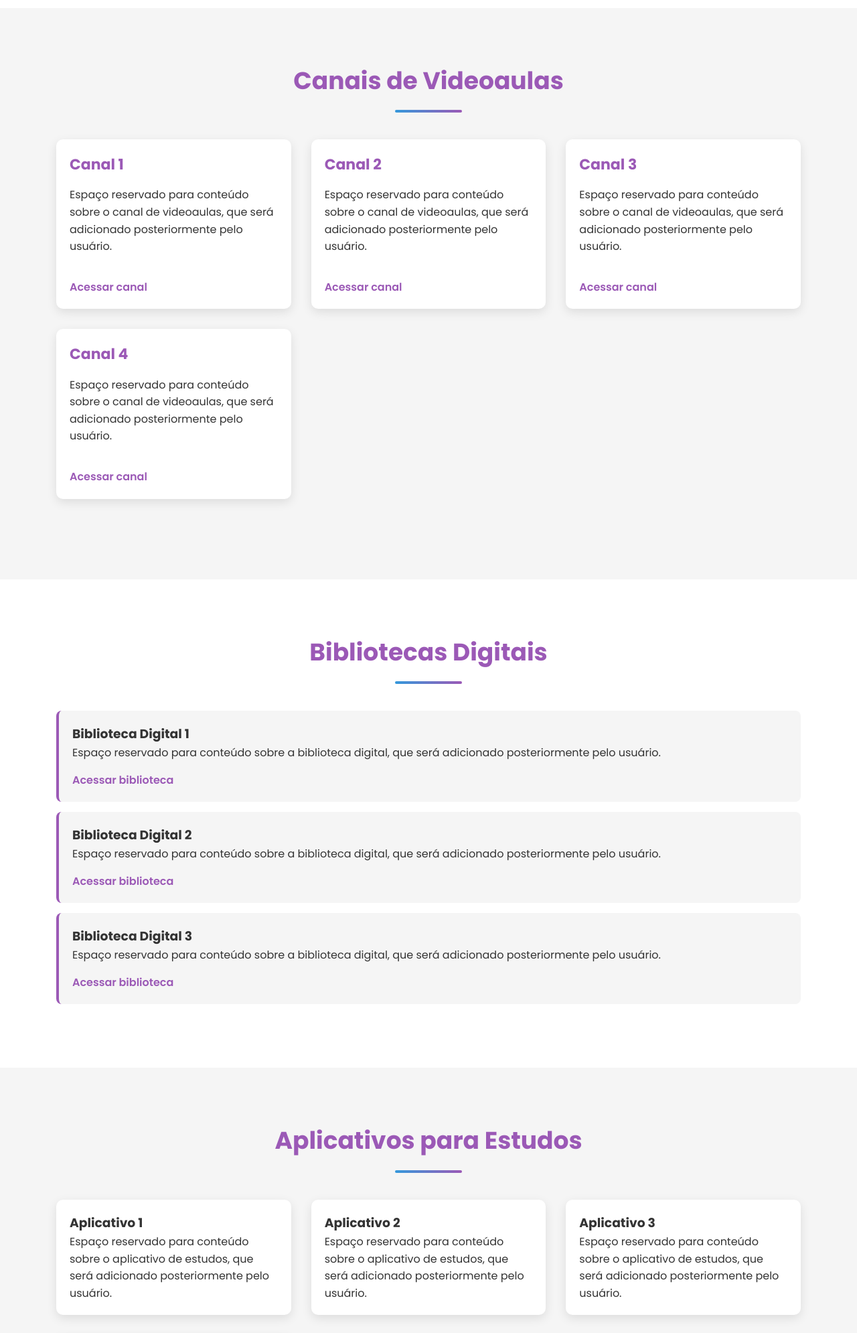
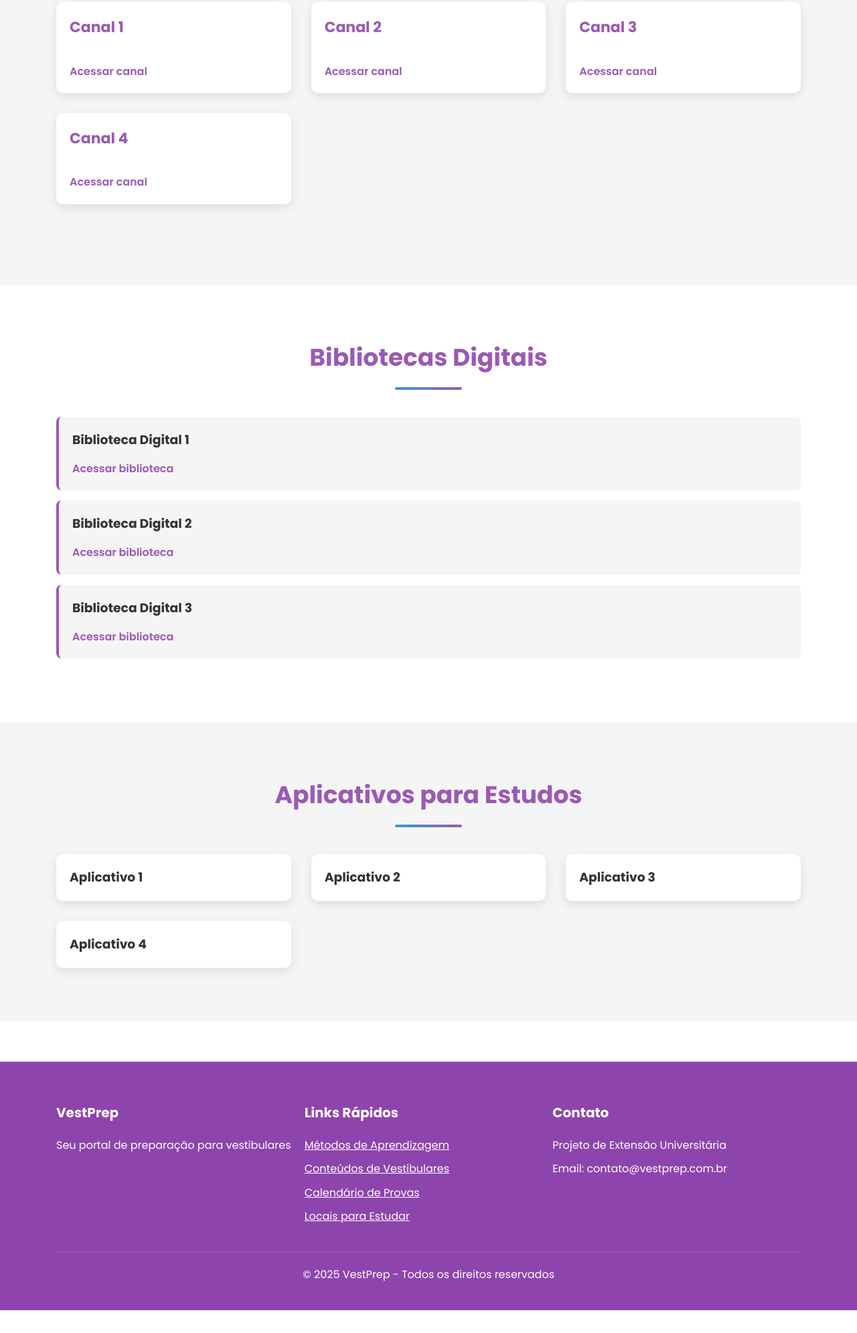
Before and after one commit to reicasquinha/SITE-DE-EXTENS-O, a plain HTML site: page locais-estudo.html in a window 1280 px wide. Shown: the part 1412-3402 px from the top of the page at 67% size. After the commit the page ends 3368 px from the top, so only its background shows below. Drawn offline with Linux system fonts and the light colour scheme.

Commit message:
Update locais-estudo.html

```diff
--- a/locais-estudo.html
+++ b/locais-estudo.html
@@ -1,13 +1,16 @@
 <!DOCTYPE html>
 <html lang="pt-br">
+
 <head>
     <meta charset="UTF-8">
     <meta name="viewport" content="width=device-width, initial-scale=1.0">
     <title>Locais para Estudar Online - VestPrep</title>
     <link rel="stylesheet" href="css/style.css">
     <link rel="stylesheet" href="css/remove-watermark.css">
-    <link href="https://fonts.googleapis.com/css2?family=Poppins:wght@300;400;500;600;700&display=swap" rel="stylesheet">
+    <link href="https://fonts.googleapis.com/css2?family=Poppins:wght@300;400;500;600;700&display=swap"
+        rel="stylesheet">
 </head>
+
 <body>
     <!-- Cabeçalho -->
     <header>
@@ -35,7 +38,8 @@
     </nav>
 
     <!-- Seção Hero -->
-    <section class="hero" style="background: linear-gradient(rgba(155, 89, 182, 0.8), rgba(52, 152, 219, 0.8)), url('images/estudantes-grupo.webp');">
+    <section class="hero"
+        style="background: linear-gradient(rgba(155, 89, 182, 0.8), rgba(52, 152, 219, 0.8)), url('images/estudantes-grupo.webp');">
         <div class="container">
             <h1>Locais para Estudar Online</h1>
             <p>Encontre plataformas gratuitas com materiais de qualidade para complementar seus estudos</p>
@@ -51,7 +55,7 @@
                 <div class="study-place">
                     <div class="study-place-content">
                         <h3>Plataforma 1</h3>
-                        <p>Espaço reservado para conteúdo sobre a plataforma de estudo, que será adicionado posteriormente pelo usuário.</p>
+                        <p></p>
                         <a href="#" class="study-place-link">Acessar plataforma</a>
                     </div>
                 </div>
@@ -59,7 +63,7 @@
                 <div class="study-place">
                     <div class="study-place-content">
                         <h3>Plataforma 2</h3>
-                        <p>Espaço reservado para conteúdo sobre a plataforma de estudo, que será adicionado posteriormente pelo usuário.</p>
+                        <p></p>
                         <a href="#" class="study-place-link">Acessar plataforma</a>
                     </div>
                 </div>
@@ -67,7 +71,7 @@
                 <div class="study-place">
                     <div class="study-place-content">
                         <h3>Plataforma 3</h3>
-                        <p>Espaço reservado para conteúdo sobre a plataforma de estudo, que será adicionado posteriormente pelo usuário.</p>
+                        <p></p>
                         <a href="#" class="study-place-link">Acessar plataforma</a>
                     </div>
                 </div>
@@ -75,7 +79,7 @@
                 <div class="study-place">
                     <div class="study-place-content">
                         <h3>Plataforma 4</h3>
-                        <p>Espaço reservado para conteúdo sobre a plataforma de estudo, que será adicionado posteriormente pelo usuário.</p>
+                        <p></p>
                         <a href="#" class="study-place-link">Acessar plataforma</a>
                     </div>
                 </div>
@@ -92,7 +96,7 @@
                 <div class="card">
                     <div class="card-content">
                         <h3>Canal 1</h3>
-                        <p>Espaço reservado para conteúdo sobre o canal de videoaulas, que será adicionado posteriormente pelo usuário.</p>
+                        <p></p>
                         <a href="#" class="study-place-link">Acessar canal</a>
                     </div>
                 </div>
@@ -100,7 +104,7 @@
                 <div class="card">
                     <div class="card-content">
                         <h3>Canal 2</h3>
-                        <p>Espaço reservado para conteúdo sobre o canal de videoaulas, que será adicionado posteriormente pelo usuário.</p>
+                        <p></p>
                         <a href="#" class="study-place-link">Acessar canal</a>
                     </div>
                 </div>
@@ -108,7 +112,7 @@
                 <div class="card">
                     <div class="card-content">
                         <h3>Canal 3</h3>
-                        <p>Espaço reservado para conteúdo sobre o canal de videoaulas, que será adicionado posteriormente pelo usuário.</p>
+                        <p></p>
                         <a href="#" class="study-place-link">Acessar canal</a>
                     </div>
                 </div>
@@ -116,7 +120,7 @@
                 <div class="card">
                     <div class="card-content">
                         <h3>Canal 4</h3>
-                        <p>Espaço reservado para conteúdo sobre o canal de videoaulas, que será adicionado posteriormente pelo usuário.</p>
+                        <p></p>
                         <a href="#" class="study-place-link">Acessar canal</a>
                     </div>
                 </div>
@@ -131,19 +135,19 @@
 
             <div class="content-item">
                 <h3>Biblioteca Digital 1</h3>
-                <p>Espaço reservado para conteúdo sobre a biblioteca digital, que será adicionado posteriormente pelo usuário.</p>
+                <p></p>
                 <a href="#" class="study-place-link">Acessar biblioteca</a>
             </div>
 
             <div class="content-item">
                 <h3>Biblioteca Digital 2</h3>
-                <p>Espaço reservado para conteúdo sobre a biblioteca digital, que será adicionado posteriormente pelo usuário.</p>
+                <p></p>
                 <a href="#" class="study-place-link">Acessar biblioteca</a>
             </div>
 
             <div class="content-item">
                 <h3>Biblioteca Digital 3</h3>
-                <p>Espaço reservado para conteúdo sobre a biblioteca digital, que será adicionado posteriormente pelo usuário.</p>
+                <p></p>
                 <a href="#" class="study-place-link">Acessar biblioteca</a>
             </div>
         </div>
@@ -158,28 +162,28 @@
                 <div class="study-place">
                     <div class="study-place-content">
                         <h3>Aplicativo 1</h3>
-                        <p>Espaço reservado para conteúdo sobre o aplicativo de estudos, que será adicionado posteriormente pelo usuário.</p>
+                        <p></p>
                     </div>
                 </div>
 
                 <div class="study-place">
                     <div class="study-place-content">
                         <h3>Aplicativo 2</h3>
-                        <p>Espaço reservado para conteúdo sobre o aplicativo de estudos, que será adicionado posteriormente pelo usuário.</p>
+                        <p></p>
                     </div>
                 </div>
 
                 <div class="study-place">
                     <div class="study-place-content">
                         <h3>Aplicativo 3</h3>
-                        <p>Espaço reservado para conteúdo sobre o aplicativo de estudos, que será adicionado posteriormente pelo usuário.</p>
+                        <p></p>
                     </div>
                 </div>
 
                 <div class="study-place">
                     <div class="study-place-content">
                         <h3>Aplicativo 4</h3>
-                        <p>Espaço reservado para conteúdo sobre o aplicativo de estudos, que será adicionado posteriormente pelo usuário.</p>
+                        <p></p>
                     </div>
                 </div>
             </div>
@@ -218,4 +222,5 @@
 
     <script src="js/main.js"></script>
 </body>
+
 </html>
```
